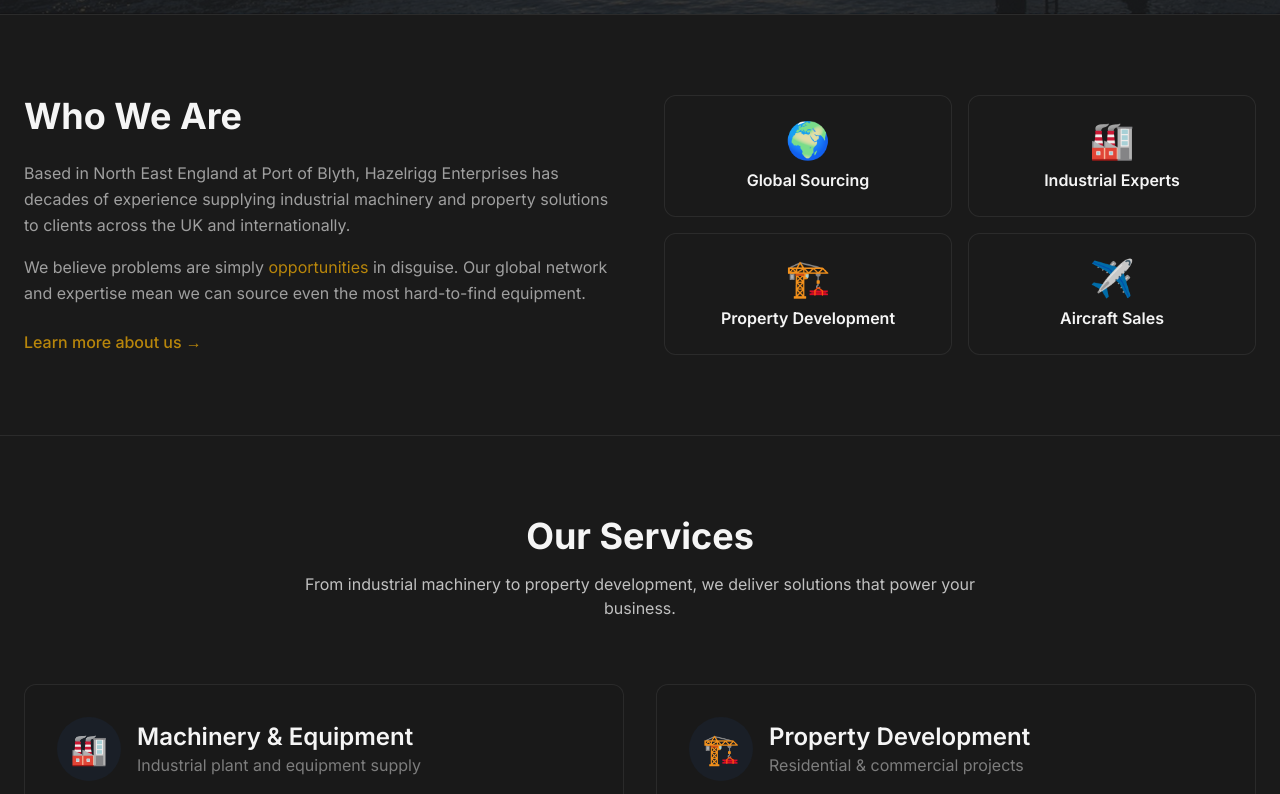
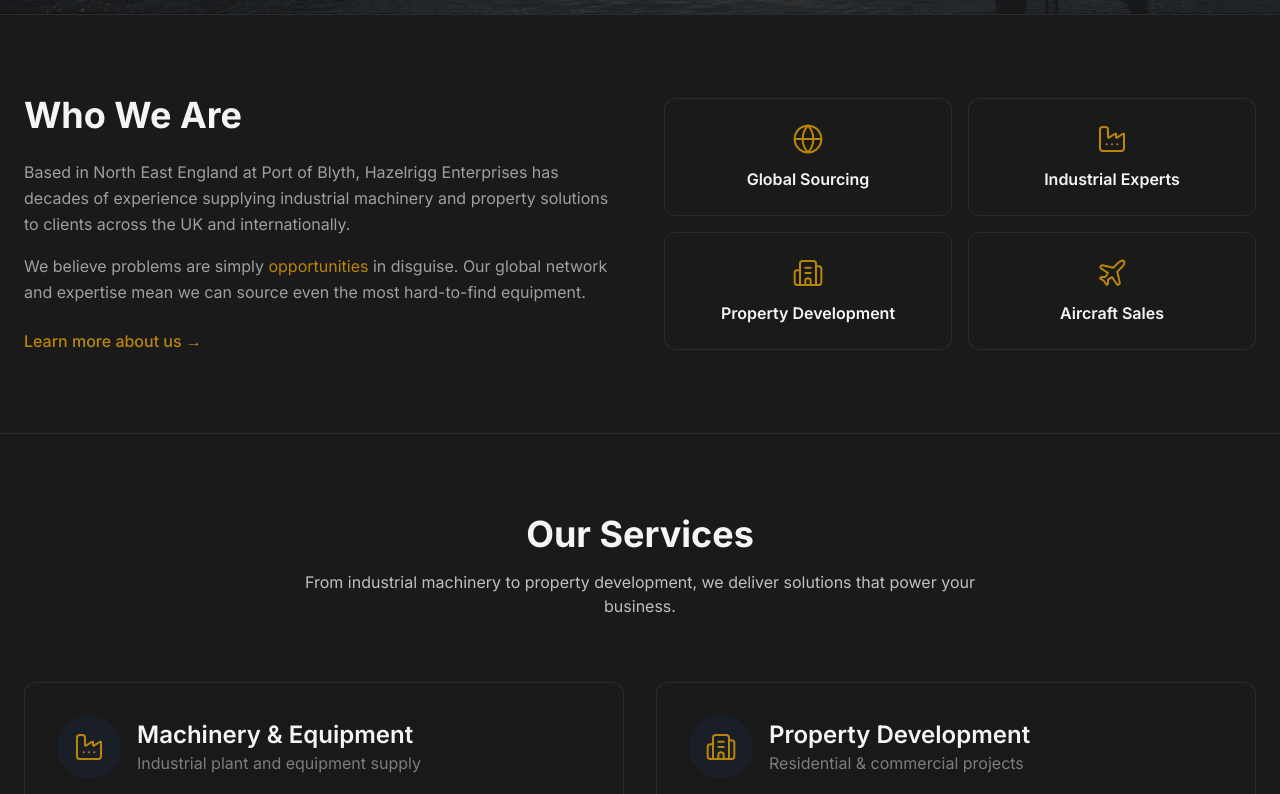
Before and after one commit to barnymurt/Hrigg, a Next.js app: page / in a window 1280 px wide. Shown: the part 706-1500 px from the top of the page. Built offline with nearby package versions, Linux system fonts and the light colour scheme.

Commit message:
Replace emoji icons with Lucide React icons for professional look

```diff
--- a/package.json
+++ b/package.json
@@ -9,6 +9,7 @@
     "lint": "next lint"
   },
   "dependencies": {
+    "lucide-react": "^1.11.0",
     "next": "^14.2.0",
     "react": "^18.2.0",
     "react-dom": "^18.2.0"
--- a/src/app/page.tsx
+++ b/src/app/page.tsx
@@ -2,6 +2,7 @@
 import Navigation from '@/components/Navigation'
 import Image from 'next/image'
 import { getFeaturedAircraft } from '@/data/aircraft'
+import { Globe, Factory, Building2, Plane } from 'lucide-react'
 
 export default function Home() {
   const featuredAircraft = getFeaturedAircraft()
@@ -68,19 +69,19 @@
             </div>
             <div className="grid grid-cols-2 gap-4">
               <div className="bg-charcoal/50 rounded-xl p-6 border border-silver/10 text-center">
-                <span className="text-4xl block mb-2">🌍</span>
+                <Globe className="w-8 h-8 text-gold mx-auto mb-3" strokeWidth={1.5} />
                 <span className="text-off-white font-semibold">Global Sourcing</span>
               </div>
               <div className="bg-charcoal/50 rounded-xl p-6 border border-silver/10 text-center">
-                <span className="text-4xl block mb-2">🏭</span>
+                <Factory className="w-8 h-8 text-gold mx-auto mb-3" strokeWidth={1.5} />
                 <span className="text-off-white font-semibold">Industrial Experts</span>
               </div>
               <div className="bg-charcoal/50 rounded-xl p-6 border border-silver/10 text-center">
-                <span className="text-4xl block mb-2">🏗️</span>
+                <Building2 className="w-8 h-8 text-gold mx-auto mb-3" strokeWidth={1.5} />
                 <span className="text-off-white font-semibold">Property Development</span>
               </div>
               <div className="bg-charcoal/50 rounded-xl p-6 border border-silver/10 text-center">
-                <span className="text-4xl block mb-2">✈️</span>
+                <Plane className="w-8 h-8 text-gold mx-auto mb-3" strokeWidth={1.5} />
                 <span className="text-off-white font-semibold">Aircraft Sales</span>
               </div>
             </div>
@@ -101,7 +102,7 @@
             <div className="bg-charcoal/30 rounded-xl p-8 border border-silver/10">
               <div className="flex items-center gap-4 mb-6">
                 <div className="w-16 h-16 rounded-full bg-aviation-blue/20 flex items-center justify-center">
-                  <span className="text-3xl">🏭</span>
+                  <Factory className="w-8 h-8 text-gold" strokeWidth={1.5} />
                 </div>
                 <div>
                   <h3 className="font-montserrat text-2xl font-semibold text-off-white">Machinery & Equipment</h3>
@@ -138,7 +139,7 @@
             <div className="bg-charcoal/30 rounded-xl p-8 border border-silver/10">
               <div className="flex items-center gap-4 mb-6">
                 <div className="w-16 h-16 rounded-full bg-aviation-blue/20 flex items-center justify-center">
-                  <span className="text-3xl">🏗️</span>
+                  <Building2 className="w-8 h-8 text-gold" strokeWidth={1.5} />
                 </div>
                 <div>
                   <h3 className="font-montserrat text-2xl font-semibold text-off-white">Property Development</h3>
```
Also changed, not shown: 2 other files (tests, documents, lock files or other folders).
